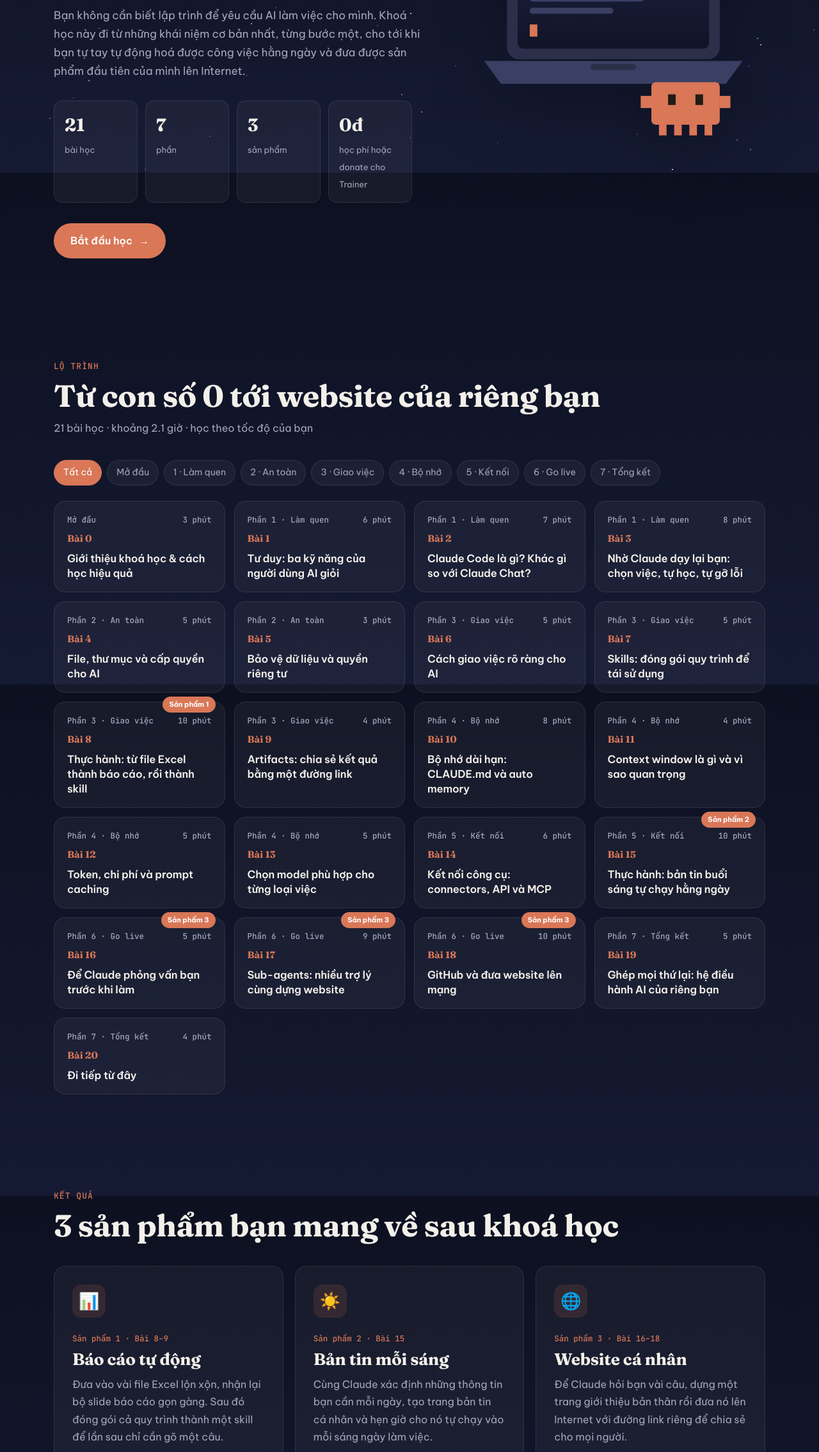
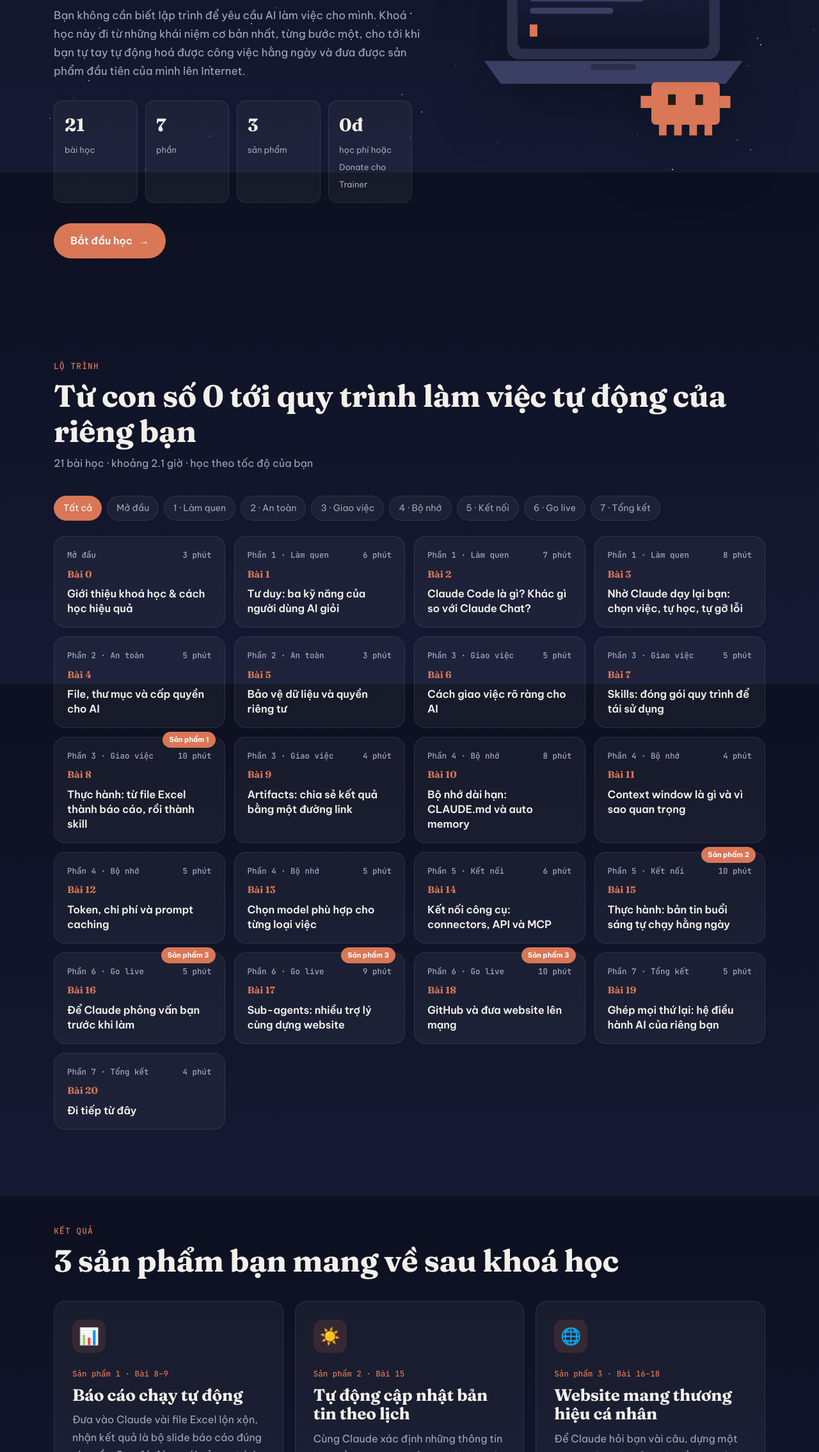
Before and after one commit to mitaicapabilitiesassessment/claude-from-zero, a plain HTML site: page index.html in a window 1280 px wide. Shown: the part 530-2800 px from the top of the page at 64% size. Drawn offline with Linux system fonts and the light colour scheme.

Commit message:
Update course title and descriptions in index.html

```diff
--- a/index.html
+++ b/index.html
@@ -3,8 +3,8 @@
 <head>
 <meta charset="UTF-8" />
 <meta name="viewport" content="width=device-width, initial-scale=1.0" />
-<title>Claude Code cho người không biết code · Khoá học miễn phí</title>
-<meta name="description" content="Khoá học Claude Code miễn phí dành cho người non-tech: 21 bài, 7 phần, 3 sản phẩm thực tế." />
+<title>Claude Code cho người không biết code · Khoá học nền tảng</title>
+<meta name="description" content="Khoá học Claude Code nền tảng dành cho người non-tech: 21 bài, 7 phần, 3 sản phẩm thực tế." />
 <link rel="preconnect" href="https://fonts.googleapis.com" />
 <link rel="preconnect" href="https://fonts.gstatic.com" crossorigin />
 <link href="https://fonts.googleapis.com/css2?family=Fraunces:opsz,wght@9..144,500;9..144,700&family=Be+Vietnam+Pro:wght@400;500;600;700&family=JetBrains+Mono:wght@500&display=swap" rel="stylesheet" />
@@ -31,7 +31,7 @@
     <!-- ========== HERO ========== -->
     <header class="hero">
       <div class="reveal">
-        <span class="label">Khoá học miễn phí</span>
+        <span class="label">Khoá học nền tảng</span>
         <h1><span class="big">Claude</span><span class="big hl">Zero</span></h1>
         <p class="tagline">Học <span class="hl">Claude Code</span> dành cho người không biết code.</p>
         <p class="intro">
@@ -43,7 +43,7 @@
           <div class="stat"><b id="stat-lessons">21</b><small>bài học</small></div>
           <div class="stat"><b id="stat-parts">7</b><small>phần</small></div>
           <div class="stat"><b>3</b><small>sản phẩm</small></div>
-          <div class="stat"><b>0đ</b><small>học phí hoặc donate cho Trainer</small></div>
+          <div class="stat"><b>0đ</b><small>học phí hoặc Donate cho Trainer</small></div>
         </div>
         <a href="lesson.html?b=0" class="btn" id="startBtn">Bắt đầu học <span class="arr">→</span></a>
         <p class="progress-line" id="progressLine"></p>
@@ -88,7 +88,7 @@
     <section id="lo-trinh">
       <div class="sec-head reveal">
         <span class="eyebrow">Lộ trình</span>
-        <h2>Từ con số 0 tới website của riêng bạn</h2>
+        <h2>Từ con số 0 tới quy trình làm việc tự động của riêng bạn</h2>
         <p id="summary"></p>
       </div>
       <div class="filters" id="filters"></div>
@@ -105,19 +105,19 @@
         <a class="outcome reveal" href="lesson.html?b=8">
           <div class="icon">📊</div>
           <small>Sản phẩm 1 · Bài 8–9</small>
-          <h3>Báo cáo tự động</h3>
-          <p>Đưa vào vài file Excel lộn xộn, nhận lại bộ slide báo cáo gọn gàng. Sau đó đóng gói cả quy trình thành một skill để lần sau chỉ cần gõ một câu.</p>
+          <h3>Báo cáo chạy tự động</h3>
+          <p>Đưa vào Claude vài file Excel lộn xộn, nhận kết quả là bộ slide báo cáo đúng nhu cầu. Sau đó đóng gói cả quy trình thành một skill để lần sau chỉ cần gõ một câu.</p>
         </a>
         <a class="outcome reveal" href="lesson.html?b=15">
           <div class="icon">☀️</div>
           <small>Sản phẩm 2 · Bài 15</small>
-          <h3>Bản tin mỗi sáng</h3>
-          <p>Cùng Claude xác định những thông tin bạn cần mỗi ngày, tạo trang bản tin cá nhân và hẹn giờ cho nó tự chạy vào mỗi sáng ngày làm việc.</p>
+          <h3>Tự động cập nhật bản tin theo lịch</h3>
+          <p>Cùng Claude xác định những thông tin bạn cần, tạo trang bản tin cá nhân và hẹn giờ cho nó tự chạy theo lịch yêu cầu.</p>
         </a>
         <a class="outcome reveal" href="lesson.html?b=16">
           <div class="icon">🌐</div>
           <small>Sản phẩm 3 · Bài 16–18</small>
-          <h3>Website cá nhân</h3>
+          <h3>Website mang thương hiệu cá nhân</h3>
           <p>Để Claude hỏi bạn vài câu, dựng một trang giới thiệu bản thân rồi đưa nó lên Internet với đường link riêng để chia sẻ cho mọi người.</p>
         </a>
       </div>
@@ -129,7 +129,7 @@
       <div class="cta reveal">
         <span class="eyebrow">Sẵn sàng chưa?</span>
         <h2>Bắt đầu từ Bài 0</h2>
-        <p>Hoàn toàn miễn phí, không cần đăng ký. Mỗi bài có hướng dẫn từng bước và các câu lệnh mẫu để bạn sao chép và làm theo ngay trên máy của mình.</p>
+        <p>Cách tiếp cận đơn giản, dễ hiểu cho tất cả mọi người. Mỗi bài có hướng dẫn từng bước và các câu lệnh mẫu để bạn sao chép và thực hành ngay.</p>
         <a href="lesson.html?b=0" class="btn">Vào bài đầu tiên <span class="arr">→</span></a>
       </div>
     </section>
@@ -137,7 +137,7 @@
 
   <footer>
     <div class="wrap">
-      <span>© 2026 Tên của bạn</span>
+      <span>© 2026 Trainer Trịnh Đức</span>
       <span>Tài liệu giảng dạy nội bộ</span>
     </div>
   </footer>
```
